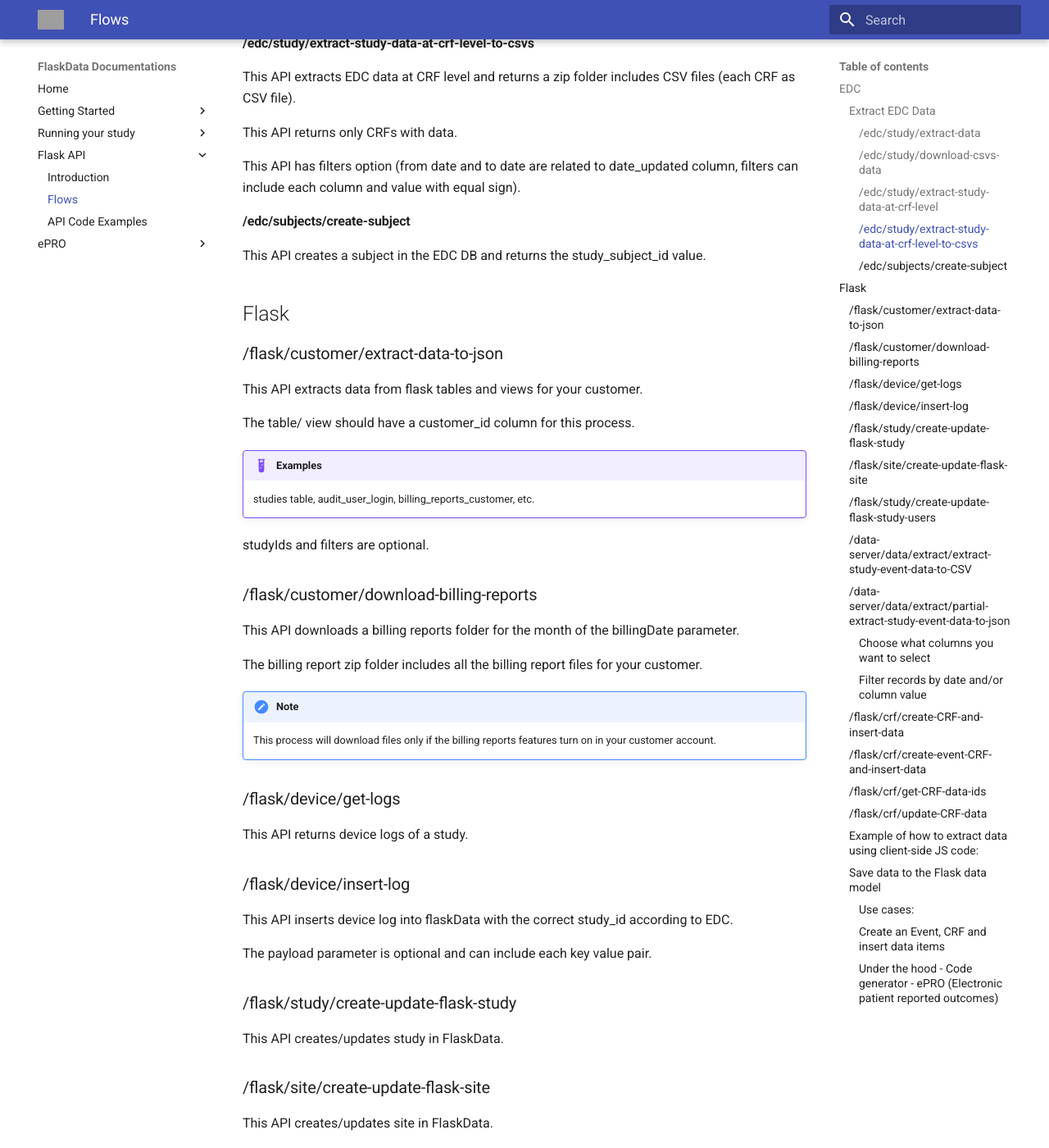
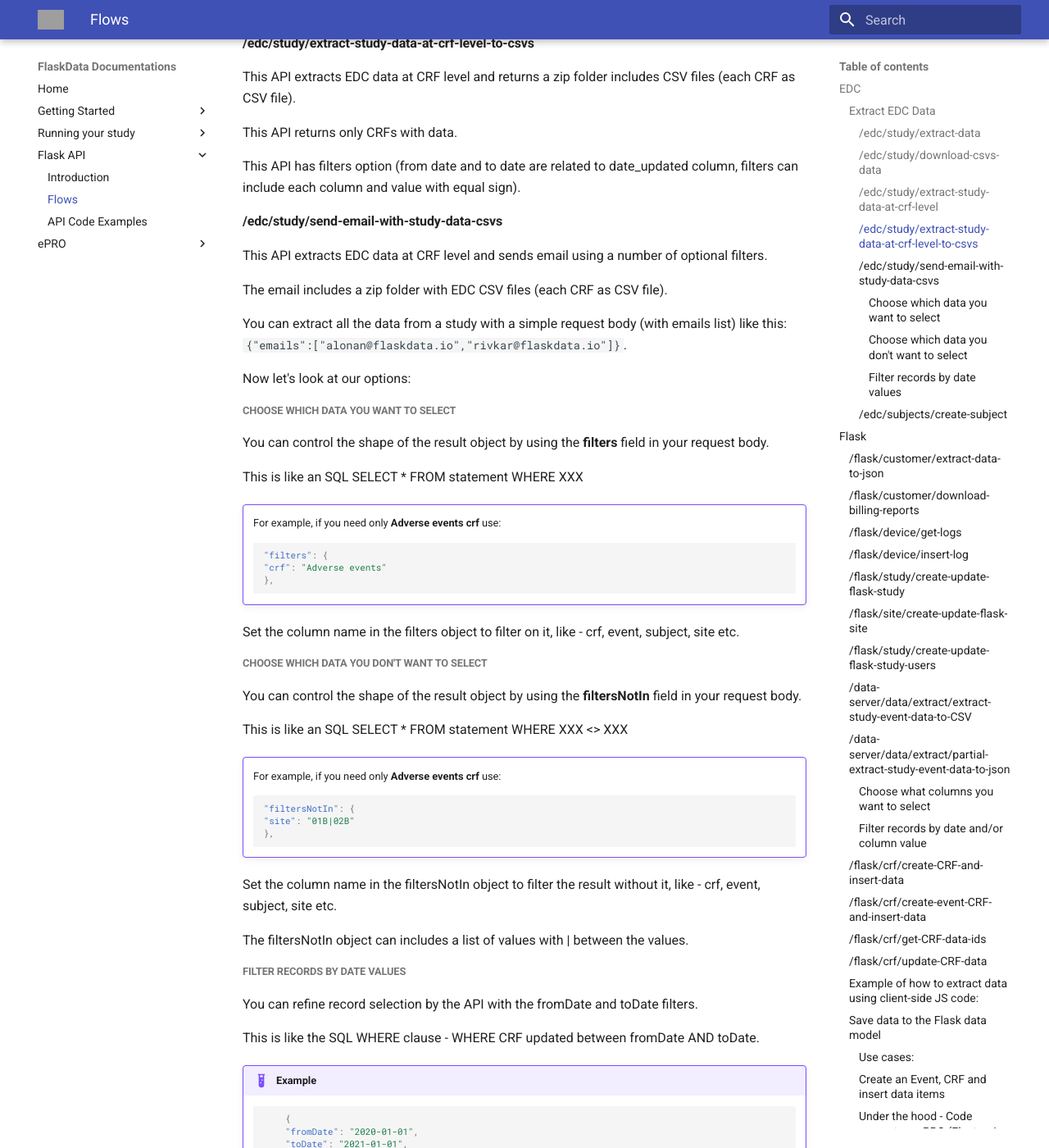
Before and after one commit to onlyjazz/flask-docs, an MkDocs documentation site: the page built from docs/apiflows.md, in a window 1280 px wide and 1400 px high, scrolled down 1640 px. Shown: the whole window at 82% size. Built offline with MkDocs 1.6.1 and Material for MkDocs 9.7.7, drawn with Linux system fonts in a browser that asks for light colours; some of the changed text lies outside the part shown; grey boxes are pictures that could not be loaded.

Commit message:
/edc/study/send-email-with-study-data-csvs API document, delete metrics from the leftbar

````diff
--- a/docs/apiflows.md
+++ b/docs/apiflows.md
@@ -65,6 +65,70 @@
 This API returns only CRFs with data.
 
 This API has filters option (from date and to date are related to date_updated column, filters can include each column and value with equal sign).
+
+#### /edc/study/send-email-with-study-data-csvs
+This API extracts EDC data at CRF level and sends email using a number of optional filters.
+
+The email includes a zip folder with EDC CSV files (each CRF as CSV file).
+
+You can extract all the data from a study with a simple request body (with emails list) like this: `{"emails":["alonan@flaskdata.io","rivkar@flaskdata.io"]}`.
+
+Now let's look at our options:
+
+##### Choose which data you want to select
+You can control the shape of the result object by using the **filters** field in your request body.
+
+This is like an SQL SELECT * FROM statement WHERE XXX
+
+!!!example ""
+
+    For example, if you need only **Adverse events crf** use:
+    ```json
+    "filters": {
+    "crf": "Adverse events"
+    },
+    ```
+
+Set the column name in the filters object to filter on it, like - crf, event, subject, site etc.
+
+##### Choose which data you don't want to select
+You can control the shape of the result object by using the **filtersNotIn** field in your request body.
+
+This is like an SQL SELECT * FROM statement WHERE XXX <> XXX
+
+!!!example ""
+
+    For example, if you need only **Adverse events crf** use:
+    ```json
+    "filtersNotIn": {
+    "site": "01B|02B"
+    },
+    ```
+
+Set the column name in the filtersNotIn object to filter the result without it, like - crf, event, subject, site etc.
+
+The filtersNotIn object can includes a list of values with | between the values.
+
+
+##### Filter records by date values
+
+You can refine record selection by the API with the fromDate and toDate filters.
+
+This is like the SQL WHERE clause - WHERE CRF updated between fromDate AND toDate.
+
+
+!!!example "Example"
+
+    ```json
+        {
+        "fromDate": "2020-01-01",
+        "toDate": "2021-01-01",
+        }
+    ```
+
+!!!note
+
+    Reminder! If you don’t set any filters field you will get all records.
 
 #### /edc/subjects/create-subject
 This API creates a subject in the EDC DB and returns the study_subject_id value.
--- a/mkdocs.yml
+++ b/mkdocs.yml
@@ -12,7 +12,6 @@
     - Manage Data: manage_data.md
   - Running your study:
     - Study Dashboard: study_dashboard.md
-    - Metrics: manage_metrics.md
     - Tools: tools.md
     - Features: manage_features.md
     - Queries: manage_queries.md
````
